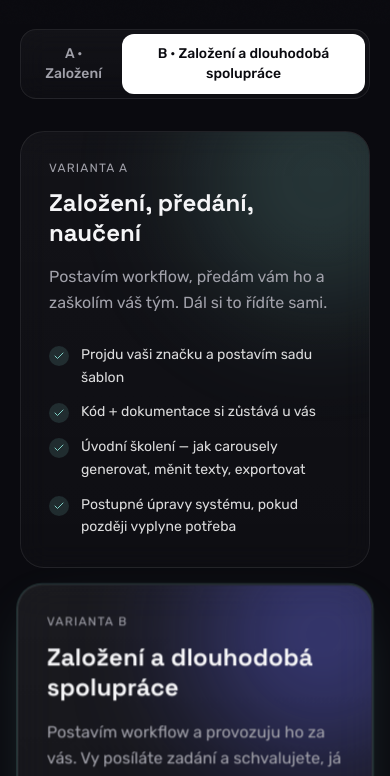
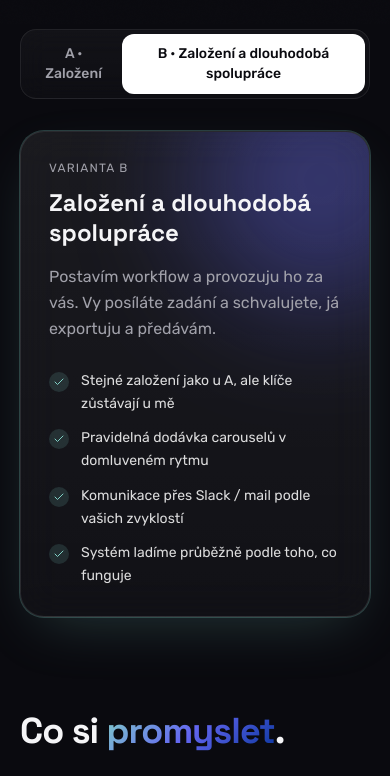
Before and after one commit to cd-adam-cle/remotion-nabidka-spoluprace, a Next.js app: page / in a window 390 px wide. Shown: the part 820-1596 px from the top of the page. Built offline with nearby package versions, Linux system fonts and the light colour scheme.

Commit message:
Hide inactive variant card on mobile, show only selected tab
https://claude.ai/code/session_014vbTNxUvdyddV9ZVuQpwiY

```diff
--- a/components/Paths.tsx
+++ b/components/Paths.tsx
@@ -85,8 +85,9 @@ export function Paths() {
                 transition={{ duration: 0.6, delay: i * 0.1 }}
                 className={cn(
                   "relative rounded-3xl p-7 md:p-9 transition-all duration-500 overflow-hidden",
+                  !isActive && "hidden md:block",
                   isActive
-                    ? "glass-strong ring-accent scale-[1.015]"
+                    ? "glass-strong ring-accent md:scale-[1.015]"
                     : "glass opacity-70 hover:opacity-100"
                 )}
               >
```
